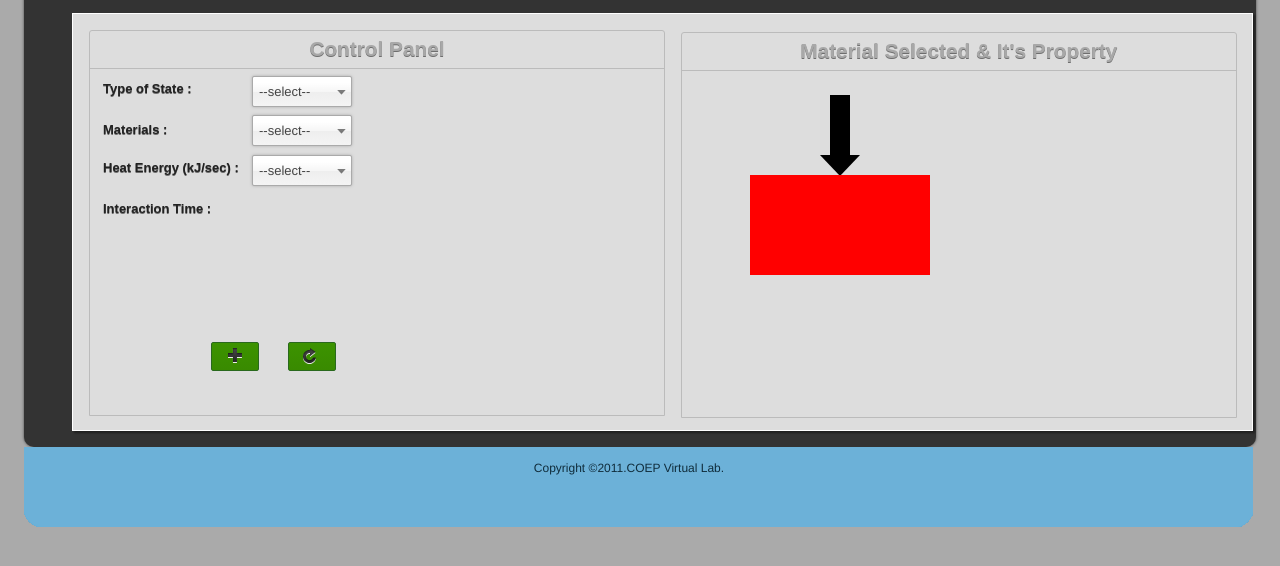
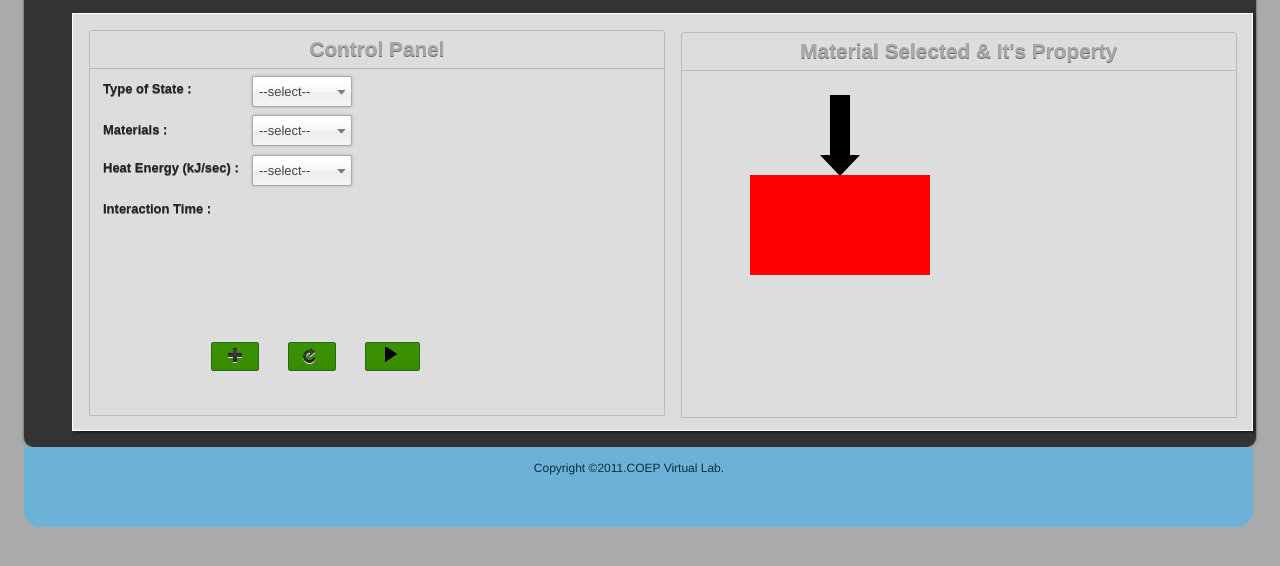
Before and after one commit to virtual-labs/exp-pulsed-heating-coep, a plain HTML site: page experiment/simulation/index.html in a window 1280 px wide. Shown: the part 168-734 px from the top of the page. Drawn offline with Linux system fonts and the light colour scheme.

Commit message:
sim updated

```diff
--- a/experiment/simulation/index.html
+++ b/experiment/simulation/index.html
@@ -121,9 +121,9 @@
 						<button id="plotenergy" class="action greenbtn"style="font: bold 11px/17px Helvetica,Arial,sans-serif;" title="Plot Energy vs Volume">
 							<span class = "label plot"></span>
 						</button>
-						<!--<button id="swf" class="action greenbtn"style="font: bold 11px/17px Helvetica,Arial,sans-serif;"  title="Play Animation">
+						<button id="swf" class="action greenbtn"style="font: bold 11px/17px Helvetica,Arial,sans-serif;"  title="Play Animation">
 							<span class = "label play"></span>
-						</button>-->
+						</button>
 
 					</div>
 					<div class = "col2">
```
Also changed, not shown: 1 other file.
